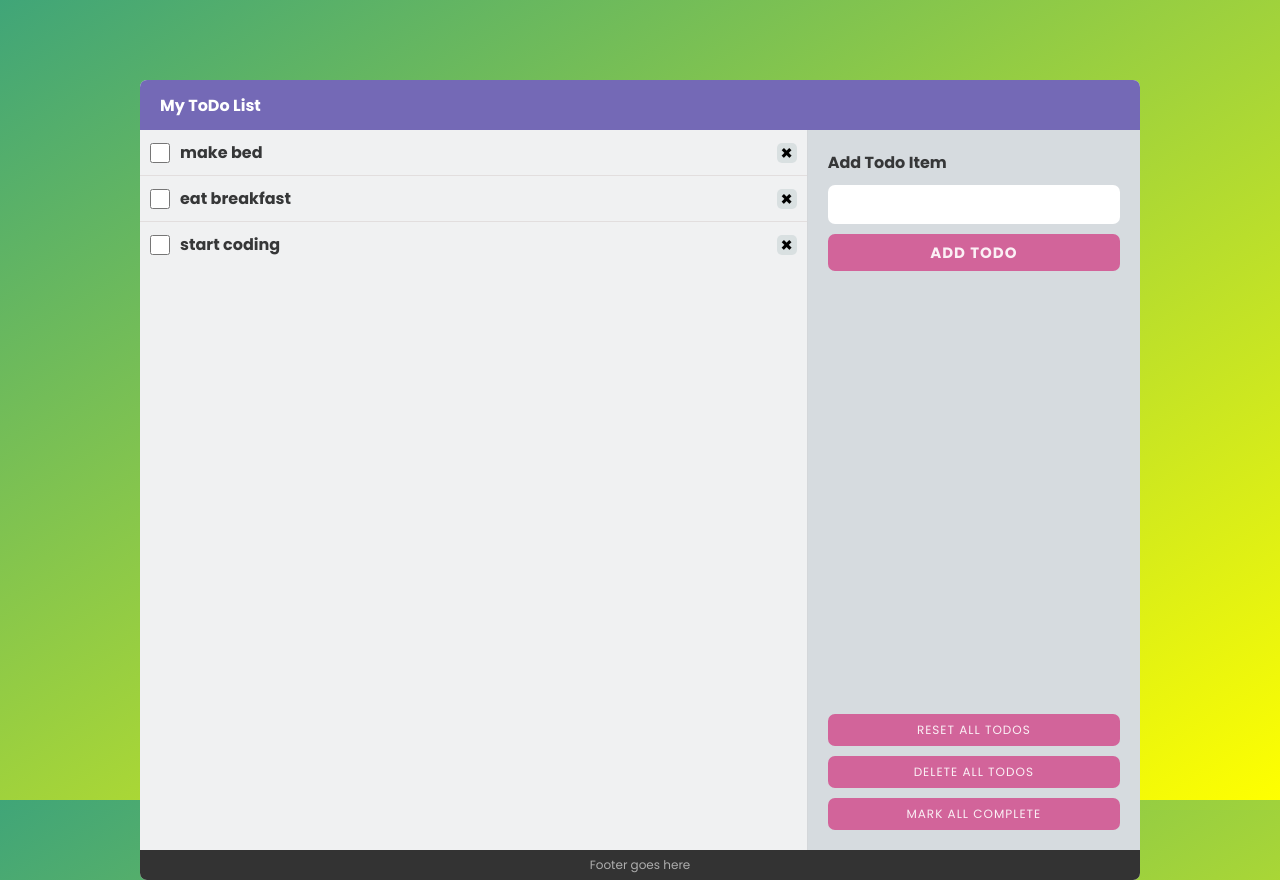
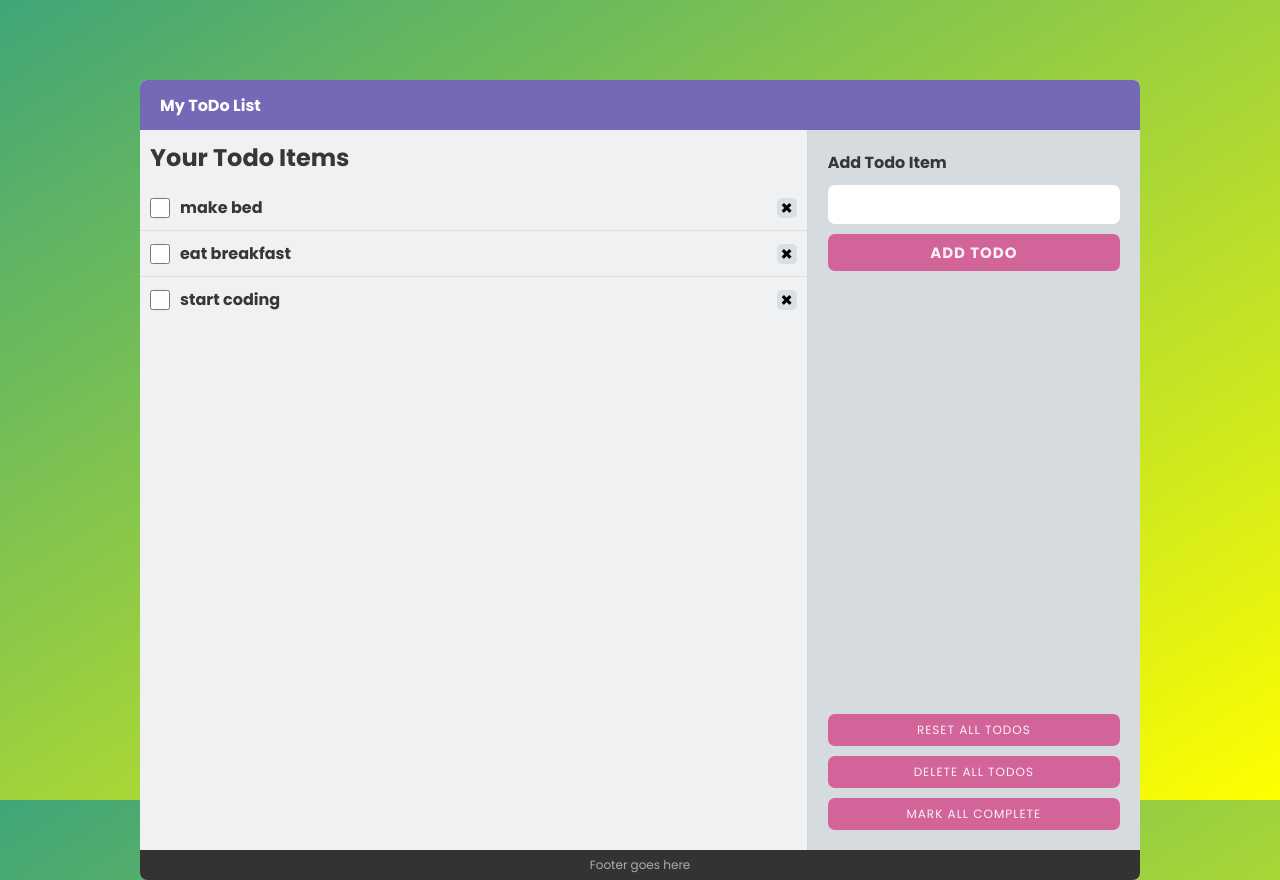
Before and after one commit to tamalchowdhury/7-react-todo-list, a React (Vite) app: page / in a window 1280 px wide. Built offline with nearby package versions, Linux system fonts and the light colour scheme.

Commit message:
adds empty div

```diff
--- a/src/App.tsx
+++ b/src/App.tsx
@@ -16,6 +16,8 @@ function App() {
   const [items, setItems] = useState<TodoItem[]>(
     () => JSON.parse(localStorage.getItem("items")) || initialItems
   )
+
+  const listEmpty = items.length === 0
 
   useEffect(() => {
     localStorage.setItem("items", JSON.stringify(items))
@@ -73,6 +75,14 @@ function App() {
       <header className='header'>My ToDo List</header>
 
       <main className='main'>
+        {listEmpty ? (
+          <div className='empty__div'>
+            <h2>No Todo Items</h2>
+            <p>Start by adding one</p>
+          </div>
+        ) : (
+          <>
+            <h2 className='main__header'>Your Todo Items</h2>
             <ul className='todos'>
               {items.map((item, index) => (
                 <li key={item.id} className='todo'>
@@ -96,6 +106,8 @@ function App() {
                 </li>
               ))}
             </ul>
+          </>
+        )}
       </main>
 
       <aside className='sidebar'>
--- a/src/index.css
+++ b/src/index.css
@@ -62,6 +62,14 @@ body {
 .main {
   grid-column: 1 / 2;
   grid-row: 2 / 3;
+}
+
+.empty__div {
+  display: flex;
+  flex-direction: column;
+  justify-content: center;
+  align-items: center;
+  height: 100%;
 }
 
 .main__header {
```
Lines whose indentation alone changed are shown as unchanged.
